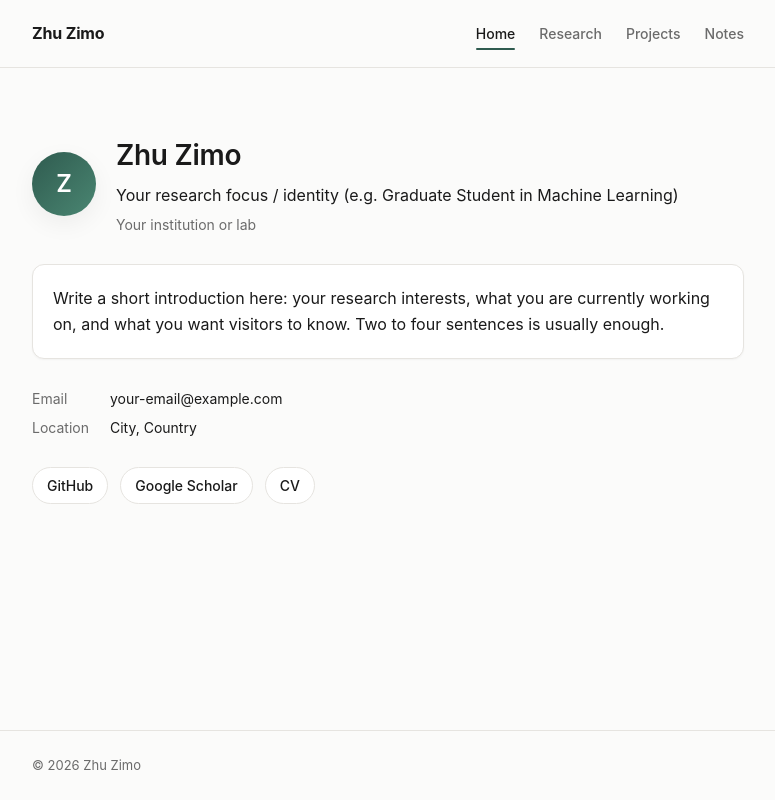
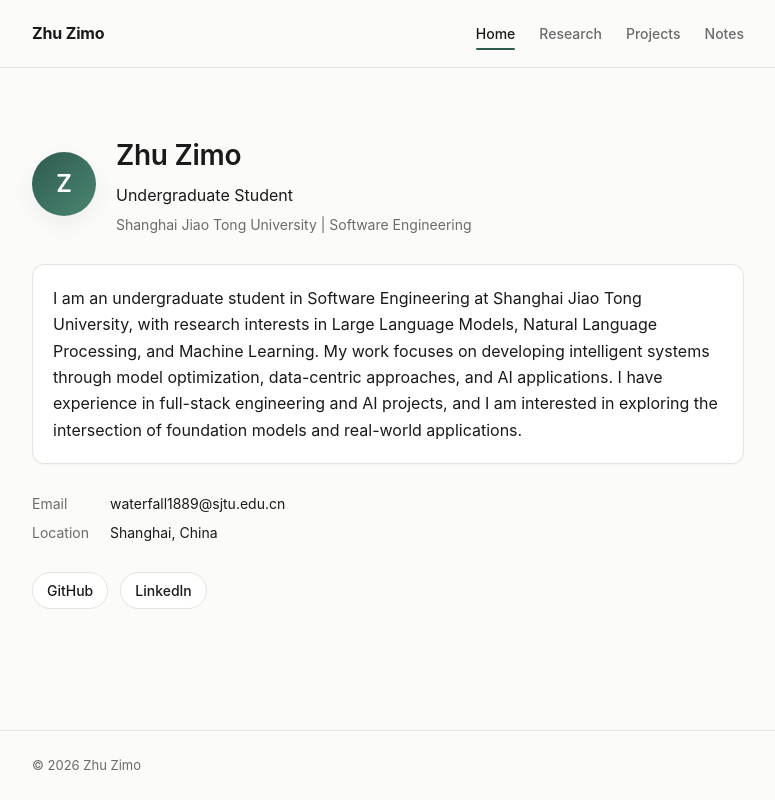
Before and after one commit to waterfall1889/waterfall1889.github.io, a React (Vite) app: page /#/ in a window 1280 px wide. Shown: the whole page, without its empty margins (252-1027 px from the left). Built offline with nearby package versions, Linux system fonts and the light colour scheme.

Commit message:
Update research entry with CauDiff paper details and profile info

```diff
--- a/src/data/notes.ts
+++ b/src/data/notes.ts
@@ -6,7 +6,6 @@ export interface NoteLink {
 export interface CourseNote {
   id: string
   course: string
-  term: string
   description: string
   links: NoteLink[]
 }
@@ -14,15 +13,31 @@ export interface CourseNote {
 export const notes: CourseNote[] = [
   {
     id: 'note-1',
-    course: 'Example Course One (e.g. Machine Learning)',
-    term: 'Fall 2024',
+    course: 'Introduction to Computer Systems I',
     description: 'Course notes covering the main concepts and problem-set summaries.',
     links: [{ label: 'Notes link', url: '' }],
   },
   {
     id: 'note-2',
-    course: 'Example Course Two (e.g. Probability & Statistics)',
-    term: 'Fall 2023',
+    course: 'Introduction to Computer Systems II',
+    description: 'Course notes covering the main concepts and problem-set summaries.',
+    links: [{ label: 'Notes link', url: '' }],
+  },
+  {
+    id: 'note-3',
+    course: 'Computer System Engineering',
+    description: 'Course notes covering the main concepts and problem-set summaries.',
+    links: [{ label: 'Notes link', url: '' }],
+  },
+  {
+    id: 'note-4',
+    course: 'Discrete Mathematics',
+    description: 'Course notes covering the main concepts and problem-set summaries.',
+    links: [{ label: 'Notes link', url: '' }],
+  },
+  {
+    id: 'note-5',
+    course: 'Architecture of Applications',
     description: 'Course notes covering the main concepts and problem-set summaries.',
     links: [{ label: 'Notes link', url: '' }],
   },
--- a/src/data/profile.ts
+++ b/src/data/profile.ts
@@ -16,14 +16,15 @@ export interface Profile {
 
 export const profile: Profile = {
   name: 'Zhu Zimo',
-  role: 'Your research focus / identity (e.g. Graduate Student in Machine Learning)',
-  affiliation: 'Your institution or lab',
-  bio: 'Write a short introduction here: your research interests, what you are currently working on, and what you want visitors to know. Two to four sentences is usually enough.',
-  email: 'your-email@example.com',
-  location: 'City, Country',
+  role: 'Undergraduate Student',
+  affiliation: 'Shanghai Jiao Tong University | Software Engineering',
+  bio: 'I am an undergraduate student in Software Engineering at Shanghai Jiao Tong University, with research interests in Large Language Models, Natural Language Processing, and Machine Learning. My work focuses on developing intelligent systems through model optimization, data-centric approaches, and AI applications. I have experience in full-stack engineering and AI projects, and I am interested in exploring the intersection of foundation models and real-world applications.',
+  email: 'waterfall1889@sjtu.edu.cn',
+  location: 'Shanghai, China',
   links: [
     { label: 'GitHub', url: 'https://github.com/waterfall1889' },
-    { label: 'Google Scholar', url: 'https://scholar.google.com' },
-    { label: 'CV', url: '/cv.pdf' },
+    { label: 'LinkedIn', url: 'https://www.linkedin.com/in/zimo-zhu-9155a7371/' },
+    // { label: 'Google Scholar', url: 'https://scholar.google.com' },
+    // { label: 'CV', url: '/cv.pdf' },
   ],
 }
--- a/src/data/research.ts
+++ b/src/data/research.ts
@@ -10,19 +10,12 @@ export interface ResearchItem {
 export const research: ResearchItem[] = [
   {
     id: 'research-1',
-    period: '2024.09 — Present',
-    title: 'Example research direction: xxx',
-    org: 'Lab / Advisor / Institution name',
+    period: '2026.01 — 2026.07',
+    title:
+      'CauDiff: Causal Refinement for Diffusion-Based Data Augmentation in Industrial Time Series Anomaly Detection',
+    org: 'Co-First Author · Submitted to AAAI Conference on Artificial Intelligence (AAAI 2027)',
     description:
-      'Summarize the background, methods, and outcomes of this research, e.g. projects you contributed to, publications, or skills gained.',
-    tags: ['Keyword one', 'Keyword two'],
-  },
-  {
-    id: 'research-2',
-    period: '2023.06 — 2024.06',
-    title: 'Example experience: undergraduate thesis / research training program',
-    org: 'Department name',
-    description: 'Describe the project, your role, and the results achieved.',
-    tags: ['Keyword three'],
+      'Proposed CauDiff, a diffusion-based data augmentation framework that incorporates Granger-inspired predictive dependencies into time series anomaly detection. Learned a normal dependency reference and an anomaly deviation template from normal windows and a small anomaly support set, then used two DDPM branches to generate normal windows and anomaly residuals, combining them into anomaly candidates. Refined candidates by dependency agreement, diversity, and signal quality to construct the augmented training set. Evaluated generation quality on SMD and downstream anomaly detection on SMD, MSL, and PSM across five detector backbones under varying levels of normal-data scarcity, showing improved detection in several SMD and MSL settings with substantially lower training cost than diffusion baselines.',
+    tags: ['Time Series', 'Diffusion Models', 'Causal Inference', 'Data Augmentation', 'Anomaly Detection'],
   },
 ]
--- a/src/pages/Notes.tsx
+++ b/src/pages/Notes.tsx
@@ -9,7 +9,6 @@ export default function Notes() {
           <div key={note.id} className="note-item">
             <div className="note-header">
               <h3>{note.course}</h3>
-              <span className="note-term">{note.term}</span>
             </div>
             <p>{note.description}</p>
             <div className="links">
```
